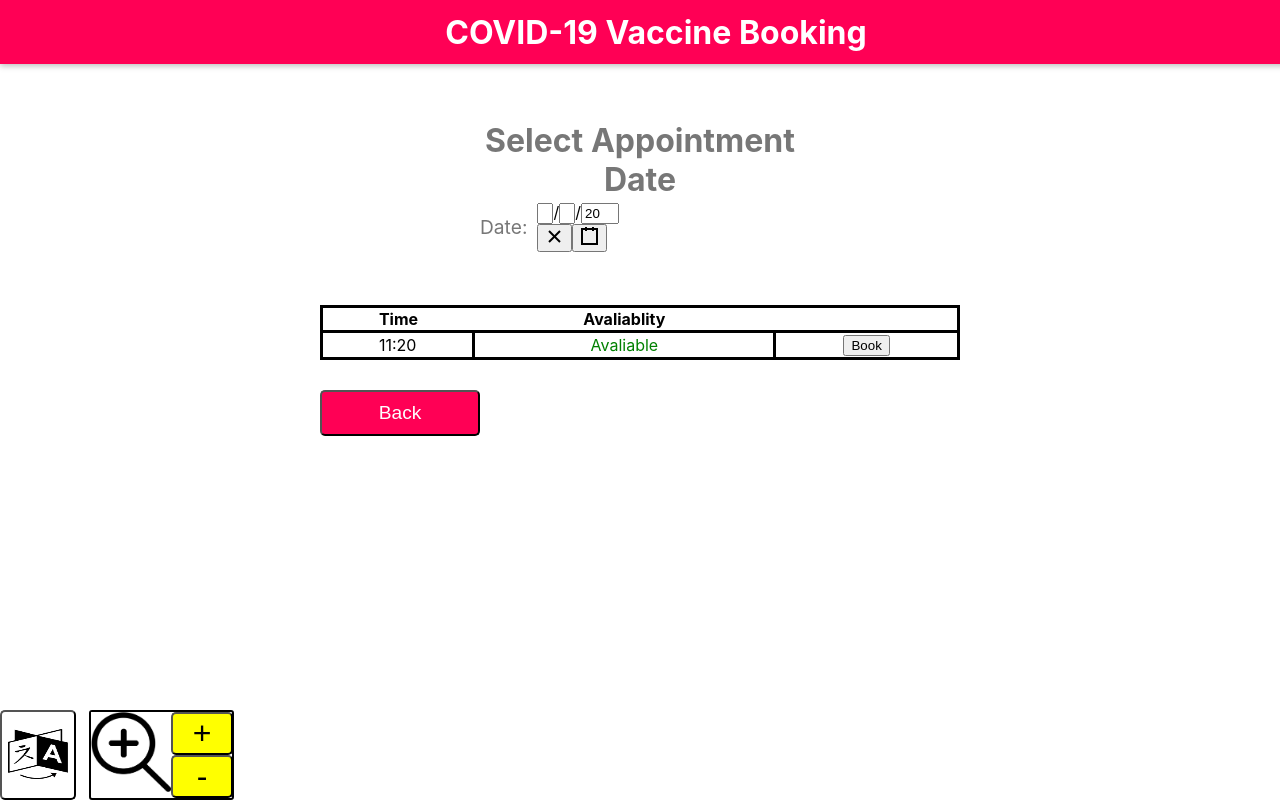
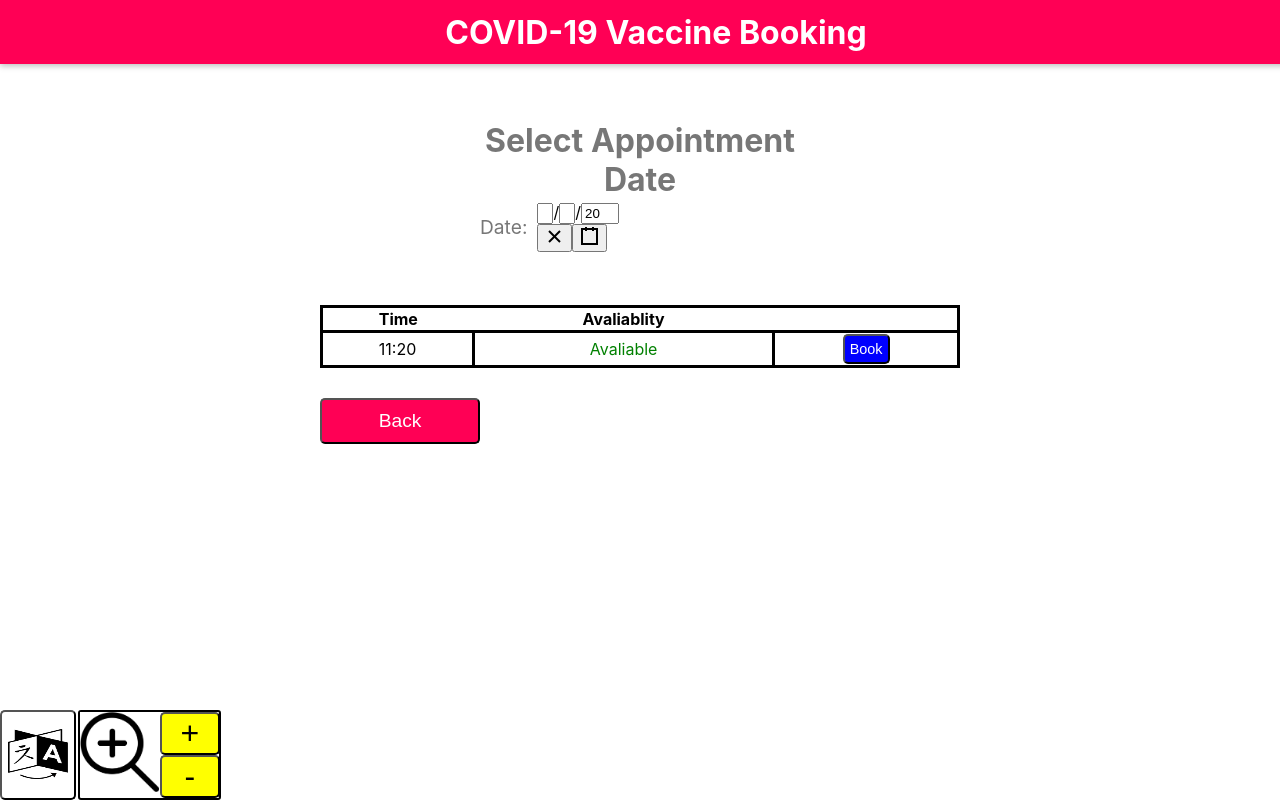
Before and after one commit to willu98/EECS3641-A4, a React (Create React App) app: page /timebooking in a window 1280 px wide. Built offline with nearby package versions, Linux system fonts and the light colour scheme.

Commit message:
final changes, changes to button wording and formatting

```diff
--- a/src/global/BackButton.js
+++ b/src/global/BackButton.js
@@ -3,7 +3,6 @@ import React from 'react';
 import './BackButton.css';
 
 const BackButton = props => {
-  // console.log(props.routeToLogin)
   return <button className={"back-button"} onClick={()=>{
 
     (typeof(props.routeToLogin)==='undefined'?
--- a/src/global/Footer.css
+++ b/src/global/Footer.css
@@ -2,7 +2,6 @@
     position: absolute;
     display:flex;
     bottom: 0;
-    width: 100%;
 }
 
 .buttonlang{
--- a/src/pages/Appointments.js
+++ b/src/pages/Appointments.js
@@ -37,7 +37,7 @@ const Appointments = () => {
                 ))}
             </ul>
             <button type="submit" className="appointments-button" onClick={() => history.push(`/locations/${UID}`)} >Book New Appointment</button>
-            <BackButton history={history} routeToLogin = {false}></BackButton>
+            <BackButton history={history} routeToLogin = {true}></BackButton>
         </div>
     );
 };
--- a/src/pages/Confirm.js
+++ b/src/pages/Confirm.js
@@ -14,8 +14,8 @@ const RequiredInfo = () => {
       <h1 className="h1">Confirmation</h1>
 
       {!confirmed ? (
-        <div>{appointment.first} {appointment.last}, your appointment for the {appointment.vID} vaccine is set for {appointment.date} at {appointment.hospitalID} {appointment.addresID}, {appointment.postalCodeID} . <br></br>Please click the 'Confirm' button below to confirm your appointment.</div>)
-        : <div>{appointment.first} {appointment.last}, You have booked your appointment for the {appointment.vID} vaccine on {appointment.date} at {appointment.hospitalID} {appointment.addresID}, {appointment.postalCodeID}. <br></br>Please click the button below to book another appointment.</div>
+        <div>{appointment.first} {appointment.last}, your appointment for the {appointment.vID} vaccine is set for {appointment.date} at {appointment.hospitalID} {appointment.addresID}, {appointment.postalCodeID} . <p></p>Please click the 'Confirm' button below to confirm your appointment.</div>)
+        : <div>{appointment.first} {appointment.last}, You have booked your appointment for the {appointment.vID} vaccine on {appointment.date} at {appointment.hospitalID} {appointment.addresID}, {appointment.postalCodeID}. <p></p>Please click the button below to book another appointment.</div>
       }
       <button type="submit" className="button" onClick={() => {
         if (confirmed) {
@@ -23,7 +23,7 @@ const RequiredInfo = () => {
         }
         setConfirmed(true);
       }}>
-        {confirmed ? (<span>Book Another Dose</span>) : <span>Confirm</span>}
+        {confirmed ? (<span>Book Another Dose for Yourself</span>) : <span>Confirm</span>}
       </button>
       {!confirmed ?
         <BackButton history={history}></BackButton> :
@@ -32,7 +32,7 @@ const RequiredInfo = () => {
           style={{ background: "blue" }}
           onClick={() => {
             history.push('/');
-          }}>Book New Appointment</button>
+          }}>Book New Appointment for Others</button>
       }
     </div>
 
--- a/src/pages/TimeBooking.css
+++ b/src/pages/TimeBooking.css
@@ -56,3 +56,11 @@
     padding: 0px;
     margin: 0px;
 }
+.booking-button{
+    /* margin-top: 30px; */
+    background:blue;
+    padding:5px;
+    color:white;
+    border-radius:5px;
+    font-size: 0.9em;
+}
--- a/src/pages/TimeBooking.js
+++ b/src/pages/TimeBooking.js
@@ -60,7 +60,7 @@ const TimeBooking = () => {
                                     </td>
                                     <td className="td">
                                         {item.avaliability === "Avaliable" ?
-                                            <button className="book-on" onClick={() => {
+                                            <button className="booking-button" onClick={() => {
                                                 history.push(`/confirmation`);
                                                 setAppointment({ ...appointment, date: currentDate.toDateString() });
                                             }}>
```
